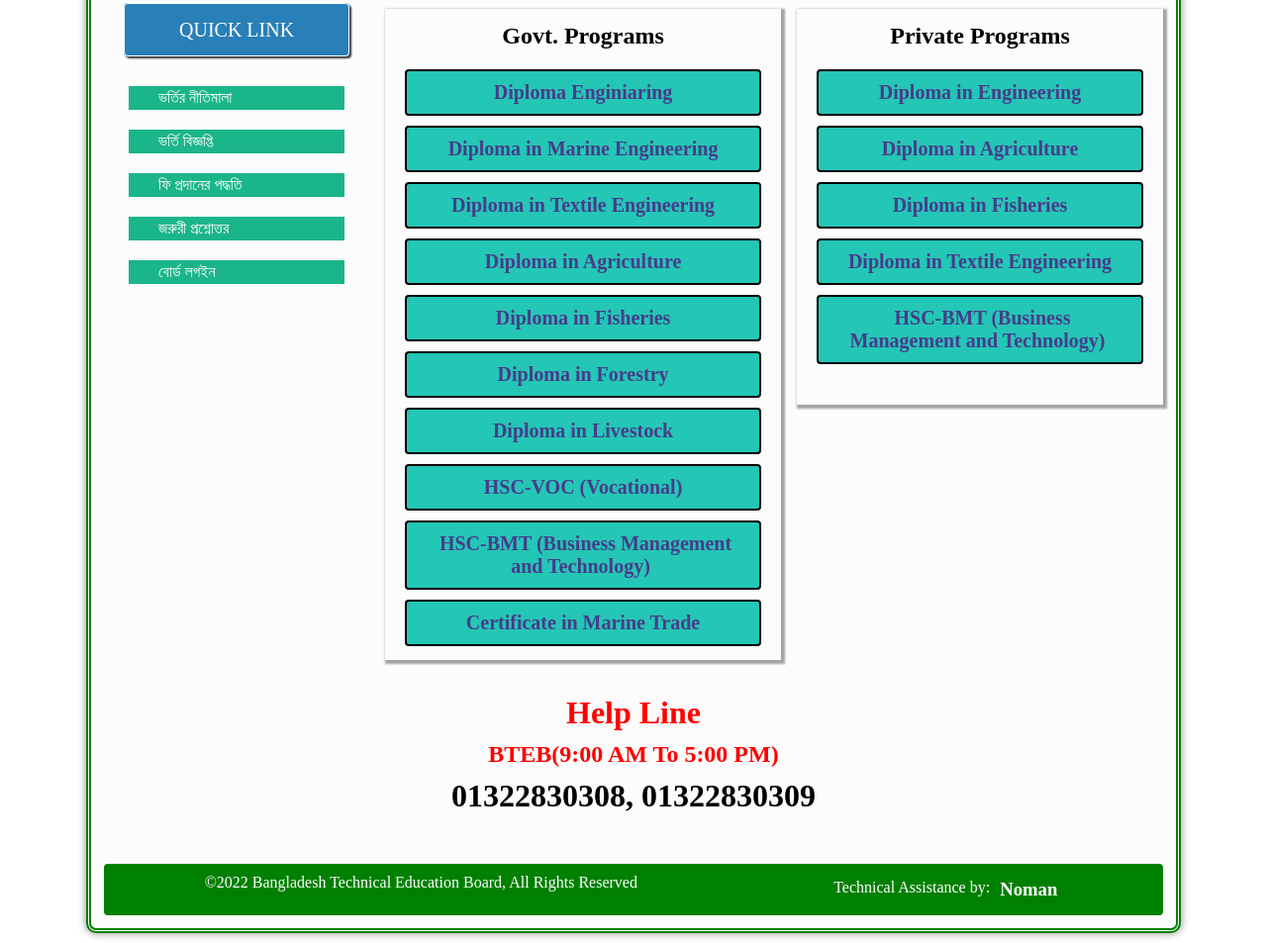
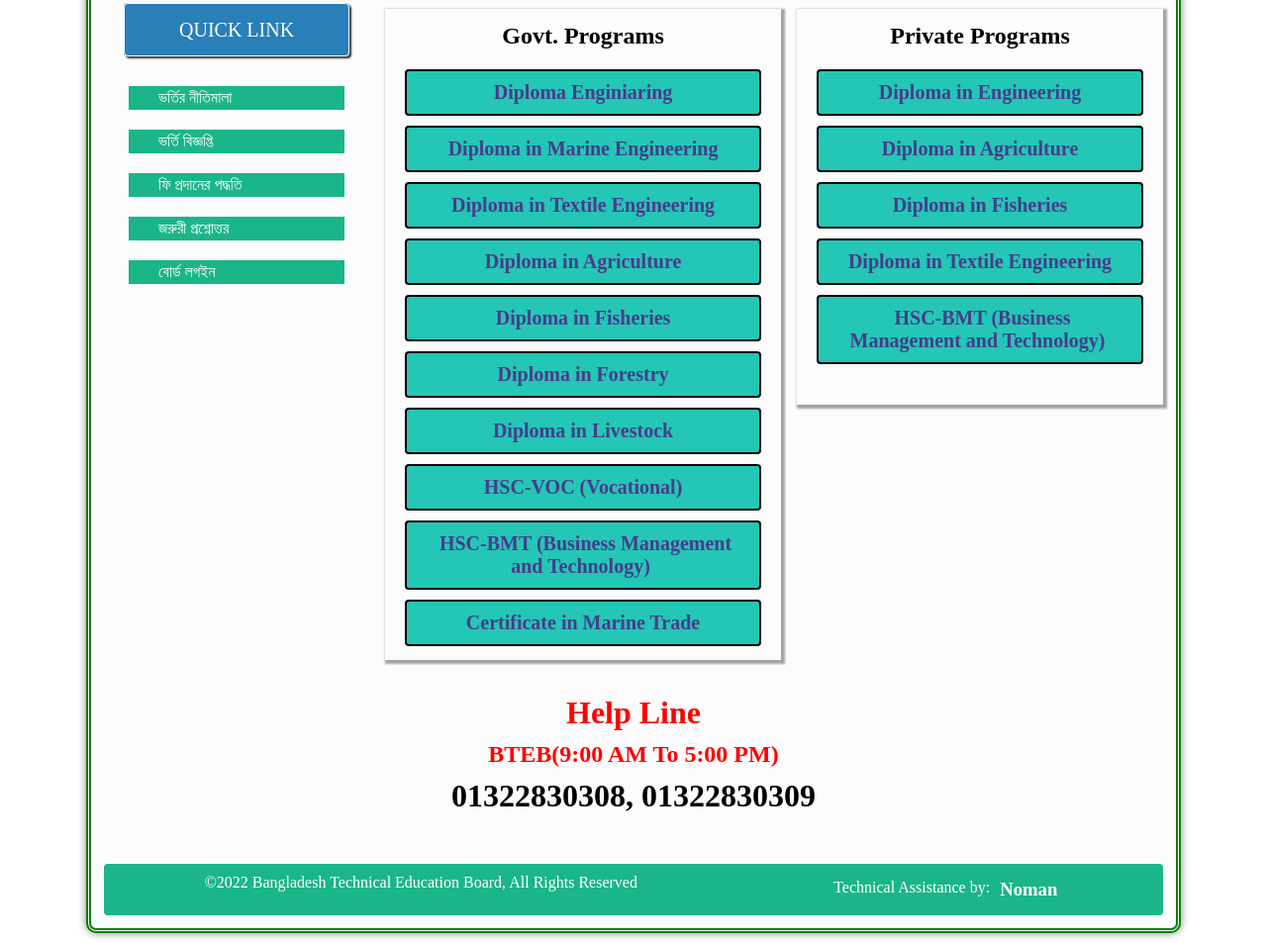
Before and after one commit to MdNoman14926/BTEB, a plain HTML site: page index.html in a window 1280 px wide. Shown: the part 407-1360 px from the top of the page at 99% size. Drawn offline with Linux system fonts and the light colour scheme.

Commit message:
Update style.css

```diff
--- a/style.css
+++ b/style.css
@@ -161,7 +161,7 @@ header img{
     display: flex;
     justify-content: space-around;
     margin-top: 40px;
-    background-color: #008000;
+    background-color: rgb(27, 181, 138);
     border-radius:4px ;
     color: white;
 }
```
